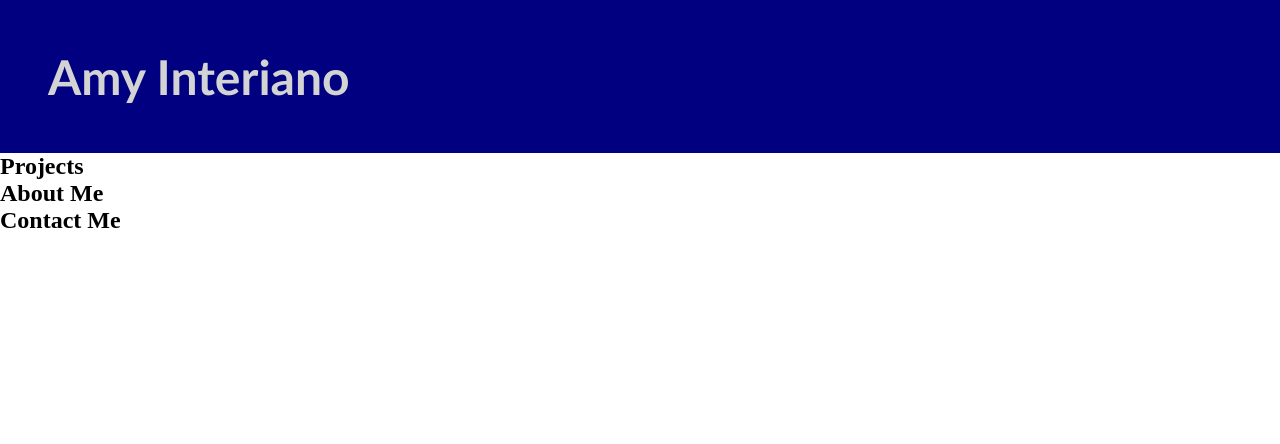
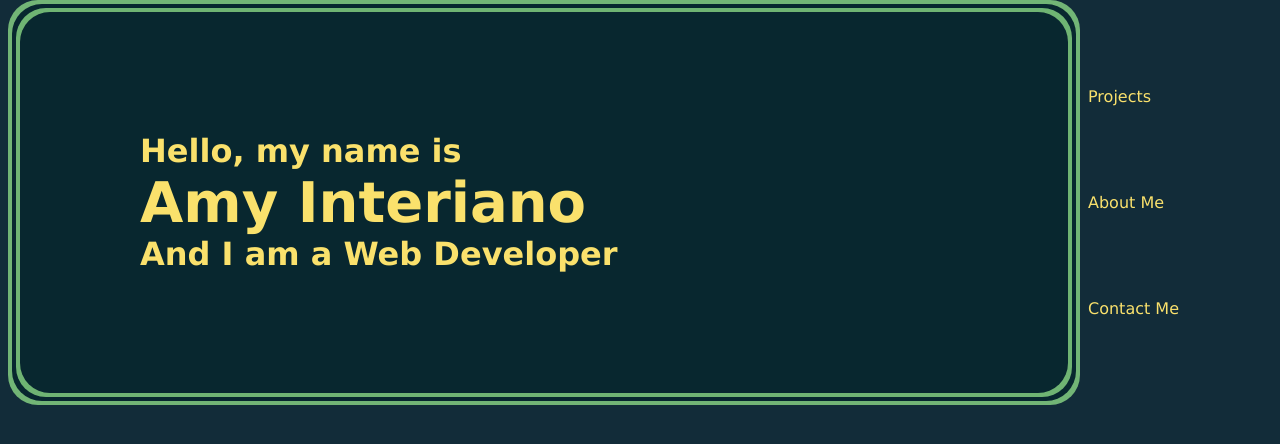
Before and after one commit to amyEIOU/PortfolioProject, a plain HTML site: page index.html in a window 1280 px wide. Drawn offline with Linux system fonts and the light colour scheme; a web font is replaced by a local one.

Commit message:
Created homepage

```diff
--- a/Resources/css/style.css
+++ b/Resources/css/style.css
@@ -4,12 +4,67 @@
   box-sizing: border-box;
 }
 
+body {
+  width: 100%;
+  min-height: 100%;
+  background-color: #001c2bed;
+  font-family: "Delius", Verdana, Geneva, Tahoma, sans-serif;
+  color: #fae16c;
+}
+main {
+  display: flex;
+}
+header {
+  width: 85%;
+}
+.color-box {
+  padding: 0.25rem;
+  border-radius: 30px;
+}
+
+#fourth-box {
+  background-color: #001c2bed;
+  padding: 4rem;
+}
+#third-box {
+  background-color: #93e68cbd;
+}
+#second-box {
+  background-color: #001c2bed;
+}
+#first-box {
+  background-color: #93e68cbd;
+  margin: 0 0.5rem;
+}
+.text-box {
+  margin: 3.5rem;
+  padding: 0;
+}
 h1 {
-  color: lightgray;
-  background-color: navy;
-  font-family: "Trebuchet MS", "Lucida Sans Unicode", "Lucida Grande",
-    "Lucida Sans", Arial, sans-serif;
-  font-size: 3rem;
-  padding: 3rem;
+  font-size: 2rem;
+}
+h2 {
+  font-size: 3.5rem;
+}
+h3 {
+  font-size: 2rem;
+}
 
+nav {
 }
+
+ul {
+  list-style: none;
+  height: 100%;
+  display: flex;
+  flex-direction: column;
+  justify-content: space-evenly;
+}
+
+a {
+  color: #fae16c;
+  text-decoration: none;
+}
+a:hover {
+  font-size: larger;
+}
--- a/index.html
+++ b/index.html
@@ -5,19 +5,41 @@
     <meta http-equiv="X-UA-Compatible" content="IE=edge" />
     <meta name="viewport" content="width=device-width, initial-scale=1.0" />
     <link href="./Resources/css/style.css" type="text/css" rel="stylesheet" />
+    <link rel="preconnect" href="https://fonts.googleapis.com" />
+    <link rel="preconnect" href="https://fonts.gstatic.com" crossorigin />
+    <link rel="preconnect" href="https://fonts.googleapis.com" />
+    <link rel="preconnect" href="https://fonts.gstatic.com" crossorigin />
+    <link
+      href="https://fonts.googleapis.com/css2?family=Delius&family=Lato:ital,wght@0,400;0,700;1,400&family=Shalimar&family=Slabo+13px&display=swap"
+      rel="stylesheet"
+    />
     <title>Portfolio Project</title>
     <script src="./Resources/javascript/javascript.js"></script>
   </head>
   <body>
-    <h1>Amy Interiano</h1>
-    <section id="projects">
-      <h2>Projects</h2>
-    </section>
-    <section id="about-me">
-      <h2>About Me</h2>
-    </section>
-    <section id="contact">
-      <h2>Contact Me</h2>
-    </section>
+    <main>
+      <header>
+        <div class="color-box" id="first-box">
+          <div class="color-box" id="second-box">
+            <div class="color-box" id="third-box">
+              <div class="color-box" id="fourth-box">
+                <div class="text-box">
+                  <h1>Hello, my name is</h1>
+                  <h2>Amy Interiano</h2>
+                  <h3>And I am a Web Developer</h3>
+                </div>
+              </div>
+            </div>
+          </div>
+        </div>
+      </header>
+      <nav>
+        <ul>
+          <li><a href="#">Projects</a></li>
+          <li><a href="#">About Me</a></li>
+          <li><a href="#">Contact Me</a></li>
+        </ul>
+      </nav>
+    </main>
   </body>
 </html>
```
